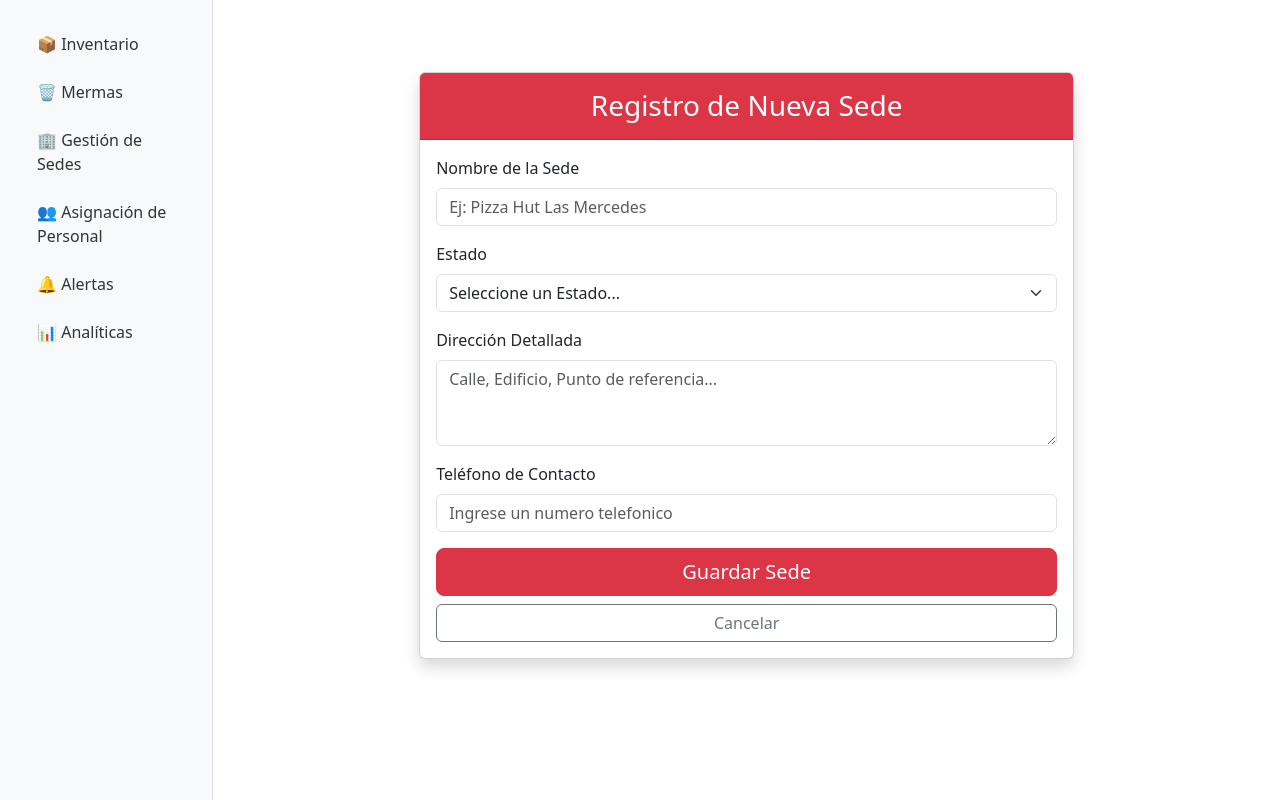
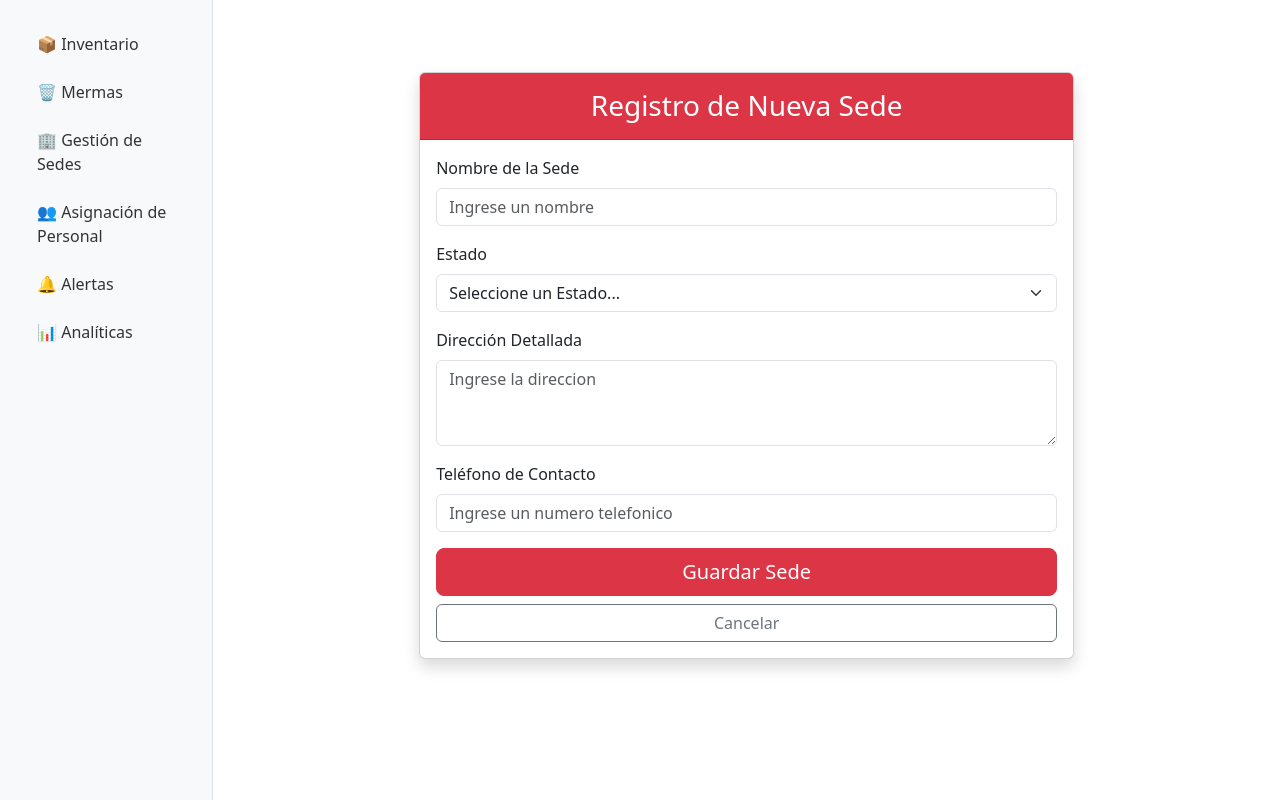
Before and after one commit to sistematPH3/ph1, a Flask app: page /logistics/locations in a window 1280 px wide. Shown: the part 56-856 px from the top of the page. Run offline with Flask 3, Linux system fonts and the light colour scheme; some libraries are stand-ins or nearby versions.

Commit message:
Fix: Arreglo de Formularios Registro y Edicion de Sedes

```diff
--- a/app/templates/logistics/edit_location.html
+++ b/app/templates/logistics/edit_location.html
@@ -17,7 +17,7 @@
 
                         <div class="mb-3">
                             <label class="form-label">{{ form.name.label }}</label>
-                            {{ form.name(class="form-control", id="name", placeholder="Ej: Pizza Hut Las Mercedes") }}
+                            {{ form.name(class="form-control", id="name", placeholder="Ingrese un nombre") }}
                             {% for error in form.name.errors %}
                                 <small class="text-danger d-block">{{ error }}</small>
                             {% endfor %}
@@ -34,7 +34,7 @@
 
                         <div class="mb-3">
                             <label class="form-label">{{ form.address.label }}</label>
-                            {{ form.address(class="form-control", rows="3", placeholder="Calle, Edificio, Punto de referencia...") }}
+                            {{ form.address(class="form-control", rows="3", placeholder="Ingrese la direccion ") }}
                             {% for error in form.address.errors %}
                                 <small class="text-danger d-block">{{ error }}</small>
                             {% endfor %}
--- a/app/templates/logistics/register_location.html
+++ b/app/templates/logistics/register_location.html
@@ -17,7 +17,7 @@
 
                         <div class="mb-3">
                             <label class="form-label">{{ form.name.label }}</label>
-                            {{ form.name(class="form-control", id="name", placeholder="Ej: Pizza Hut Las Mercedes") }}
+                            {{ form.name(class="form-control", id="name", placeholder="Ingrese un nombre") }}
                             {% for error in form.name.errors %}
                                 <small class="text-danger d-block">{{ error }}</small>
                             {% endfor %}
@@ -34,7 +34,7 @@
 
                         <div class="mb-3">
                             <label class="form-label">{{ form.address.label }}</label>
-                            {{ form.address(class="form-control", rows="3", placeholder="Calle, Edificio, Punto de referencia...") }}
+                            {{ form.address(class="form-control", rows="3", placeholder="Ingrese la direccion") }}
                             {% for error in form.address.errors %}
                                 <small class="text-danger d-block">{{ error }}</small>
                             {% endfor %}
```
Also changed, not shown: app/inventory/repositories.py (deleted), app/inventory/routes.py (deleted), app/inventory/services.py (deleted).
